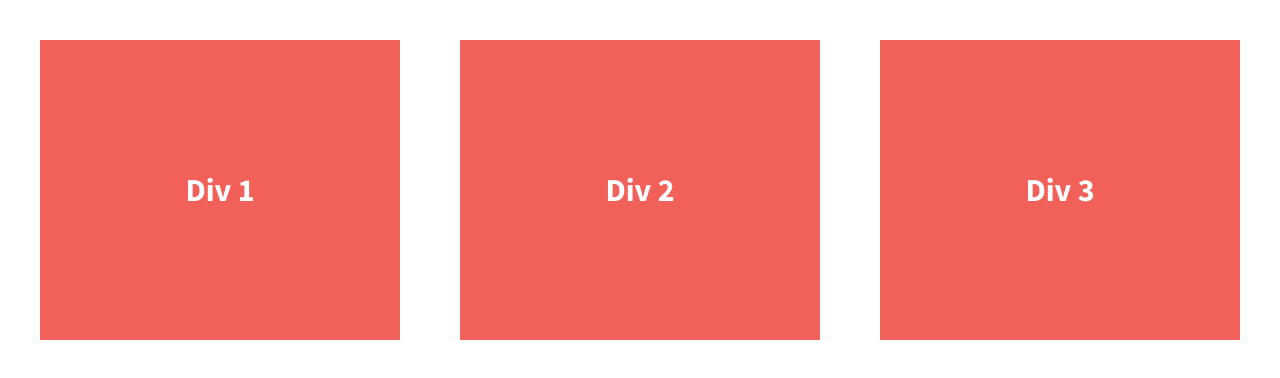
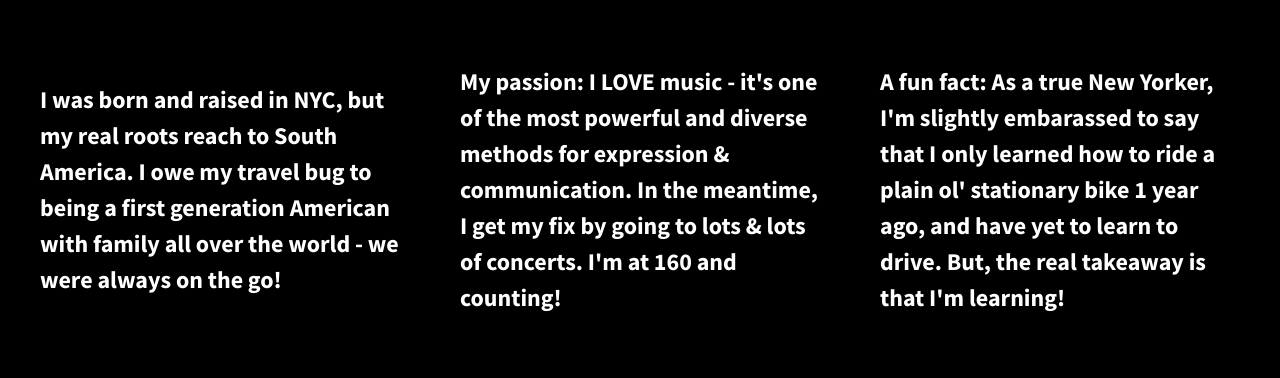
Before and after one commit to Abigail-Carey/three-divs-flexbox, a plain HTML site: page index.html in a window 1280 px wide. Drawn offline with nearby package versions, Linux system fonts and the light colour scheme.

Commit message:
Added about info to CSS

```diff
--- a/css/main.css
+++ b/css/main.css
@@ -97,8 +97,9 @@
 
 
 html {
-  background-color: #fff;
+  background-color: #000000;
   height: 100%;
+  width: 100%
 }
 
 body {
@@ -112,6 +113,7 @@
   /*add display:flex and set justify-content to space-between*/
   font-weight: 700;
   display: flex;
+  flex-flow: row wrap;
   justify-content: space-between;
 }
 
@@ -119,9 +121,9 @@
   /*give the divs a width of 30%, add display:flex, set justify-content and align-items to center*/
   color: #fff;
   line-height: 1.5em;
-  font-size: 1.6em;
-  background-color: #f16059;
-  height: 300px;
+  font-size: 1.2em;
+  background-color: #000000;
+  height: auto;
   width: 30%;
   justify-content: center;
   align-items: center;
--- a/index.html
+++ b/index.html
@@ -23,13 +23,20 @@
 
         <section class="wrapper">
             <div class="div-1">
-                Div 1
+                <p>I was born and raised in NYC, but my real roots reach to South America.
+                    I owe my travel bug to being a first generation American with family
+                    all over the world - we were always on the go! </p>
             </div>
             <div class="div-2">
-                Div 2
+                <p>My passion: I LOVE music - it's one of the most powerful and diverse
+                    methods for expression & communication. In the meantime, I get my
+                    fix by going to lots & lots of concerts. I'm at 160 and counting! </p>
             </div>
             <div class="div-3">
-                Div 3
+                <p>A fun fact: As a true New Yorker, I'm slightly embarassed to say that
+                    I only learned how to ride a plain ol' stationary bike 1 year ago,
+                    and have yet to learn to drive. But, the real takeaway is that I'm
+                    learning! </p>
             </div>
         </section>
 
```
